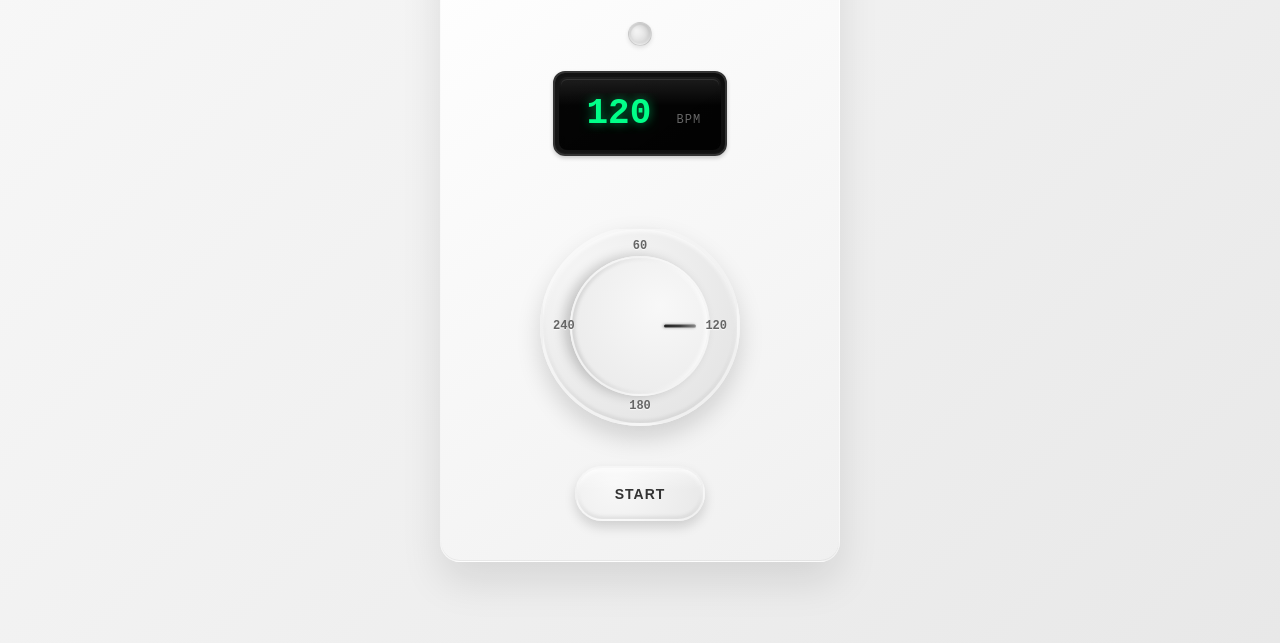
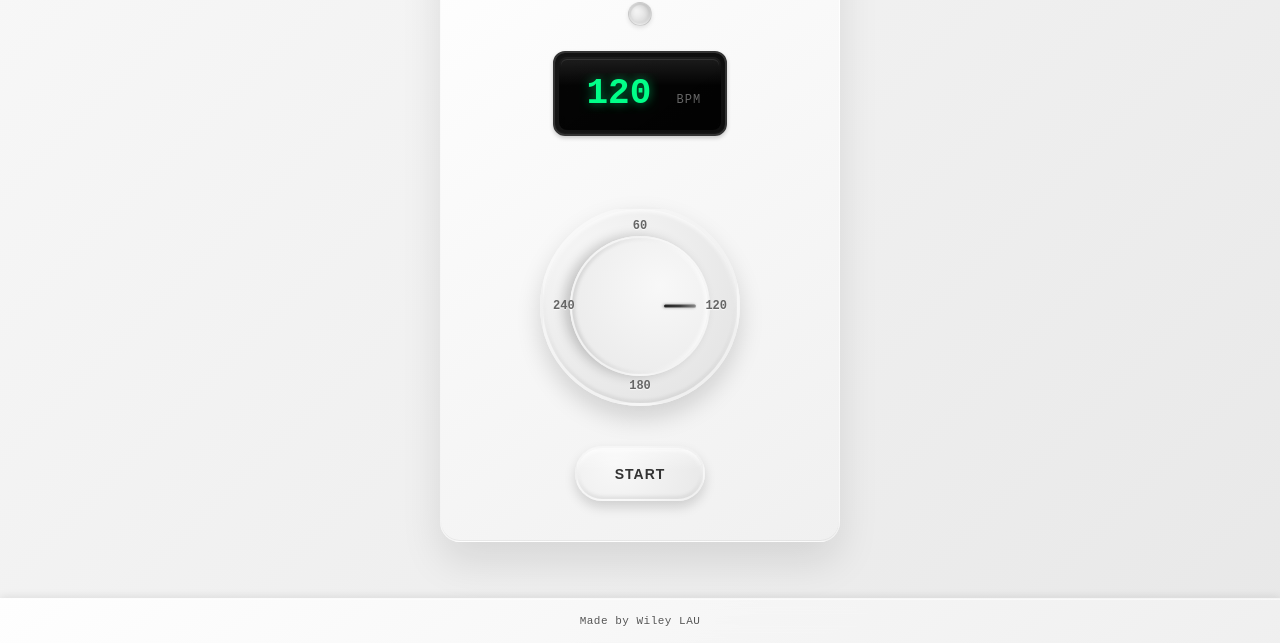
Before and after one commit to wileylau/metronome, a plain HTML site: page index.html in a window 1280 px wide. Shown: the part 157-800 px from the top of the page. Drawn offline with Linux system fonts and the light colour scheme.

Commit message:
Add Footer.

```diff
--- a/index.html
+++ b/index.html
@@ -42,6 +42,14 @@
         </div>
     </div>
 
+    <footer class="app-footer">
+        <p class="footer-text">
+            <a href="https://wileylau.github.io/me" target="_blank" rel="noopener noreferrer" class="footer-link">
+                Made by Wiley LAU
+            </a>
+        </p>
+    </footer>
+
     <script src="script.js"></script>
 </body>
 </html>
--- a/style.css
+++ b/style.css
@@ -11,9 +11,11 @@ body {
     background: linear-gradient(135deg, #f8f8f8 0%, #e8e8e8 100%);
     min-height: 100vh;
     display: flex;
+    flex-direction: column;
     align-items: center;
     justify-content: center;
-    padding: 20px;
+    padding: 20px 20px 0;
+    position: relative;
 }
 
 .metronome-container {
@@ -453,3 +455,74 @@ body {
         top: 12px;
     }
 }
+
+.app-footer {
+    position: fixed;
+    bottom: 0;
+    left: 0;
+    right: 0;
+    padding: 12px 20px;
+    background: linear-gradient(145deg, rgba(255, 255, 255, 0.9), rgba(240, 240, 240, 0.9));
+    backdrop-filter: blur(10px);
+    -webkit-backdrop-filter: blur(10px);
+    border-top: 1px solid rgba(255, 255, 255, 0.3);
+    box-shadow:
+        0 -2px 8px rgba(0, 0, 0, 0.08),
+        inset 0 1px 0 rgba(255, 255, 255, 0.6);
+    z-index: 10;
+}
+
+.footer-text {
+    margin: 0;
+    text-align: center;
+    font-size: 11px;
+    font-weight: 400;
+    color: #666;
+    text-shadow: 0 1px 1px rgba(255, 255, 255, 0.8);
+    letter-spacing: 0.5px;
+}
+
+.footer-link {
+    color: #555;
+    text-decoration: none;
+    transition: all 0.2s cubic-bezier(0.4, 0, 0.2, 1);
+    padding: 4px 8px;
+    border-radius: 4px;
+    display: inline-block;
+    position: relative;
+}
+
+.footer-link:hover {
+    color: #333;
+    background: linear-gradient(145deg, rgba(255, 255, 255, 0.6), rgba(240, 240, 240, 0.6));
+    box-shadow:
+        0 2px 4px rgba(0, 0, 0, 0.1),
+        inset 0 1px 0 rgba(255, 255, 255, 0.8);
+    transform: translateY(-1px);
+    text-shadow: 0 1px 2px rgba(255, 255, 255, 0.9);
+}
+
+.footer-link:active {
+    transform: translateY(0);
+    box-shadow:
+        0 1px 2px rgba(0, 0, 0, 0.1),
+        inset 0 1px 2px rgba(0, 0, 0, 0.1);
+}
+
+.metronome-container {
+    margin-bottom: 60px;
+}
+
+@media (max-width: 480px) {
+    .app-footer {
+        padding: 10px 15px;
+    }
+
+    .footer-text {
+        font-size: 10px;
+    }
+
+    .metronome-container {
+        margin-bottom: 50px;
+    }
+}
```
